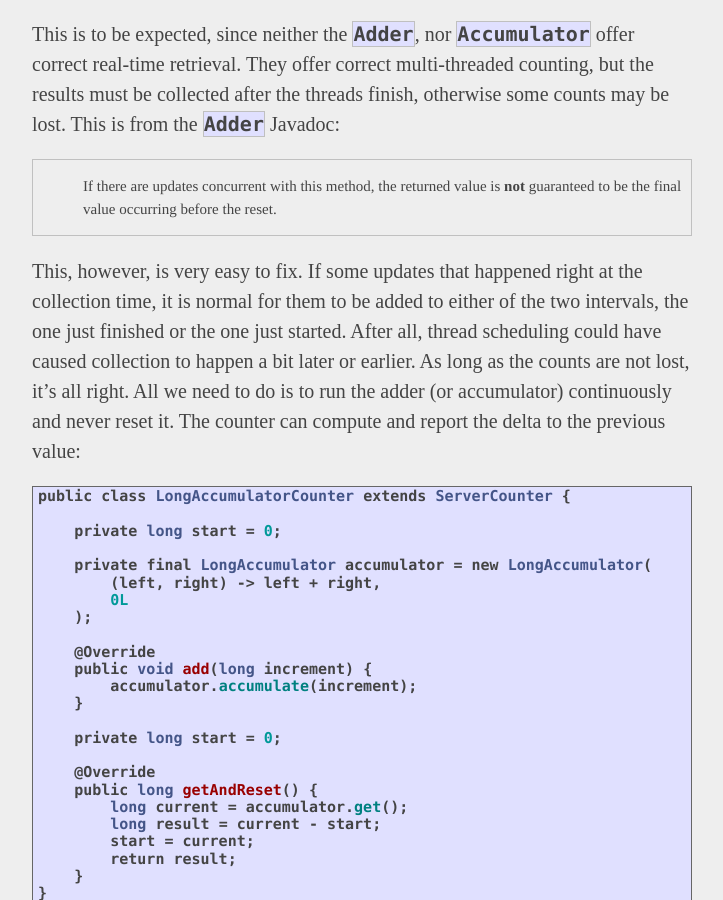
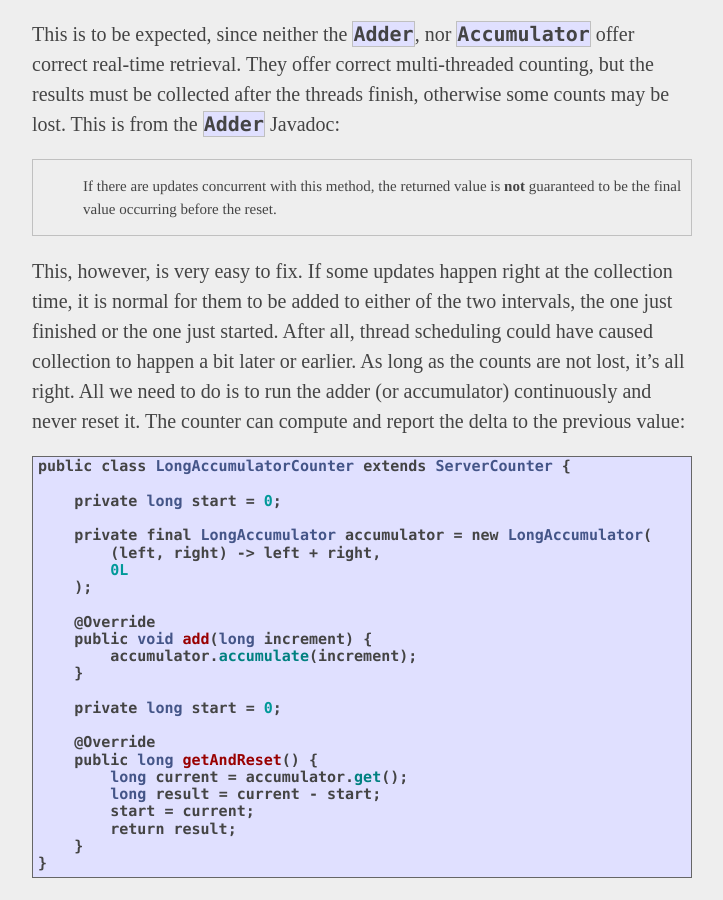
Before and after one commit to pzemtsov/pzemtsov.github.io, a Jekyll site: the page built from _posts/2017-03-22-statistical-variables-in-java.md, in a window 1280 px wide and 900 px high, scrolled down 51570 px. Shown: the whole window, without its empty margins (278-1001 px from the left). Built offline with Jekyll 4.4.1, drawn with Linux system fonts in a browser that asks for light colours; nearby versions of some CDN libraries.

Commit message:
Grammar fix

```diff
--- a/_posts/2017-03-22-statistical-variables-in-java.md
+++ b/_posts/2017-03-22-statistical-variables-in-java.md
@@ -1993,7 +1993,7 @@ updates concurrent with this method, the returned value is
 **not** guaranteed to be the final value occurring before
 the reset.
 
-This, however, is very easy to fix. If some updates that happened right at the collection time, it is normal for them to be added to either of the two intervals,
+This, however, is very easy to fix. If some updates happen right at the collection time, it is normal for them to be added to either of the two intervals,
 the one just finished or the one just started. After all, thread scheduling could have caused collection to happen a bit later or earlier. As long as the counts are
 not lost, it's all right. All we need to do is to run the adder (or accumulator) continuously and never reset it. The counter can compute and report the delta to the
 previous value:
```
